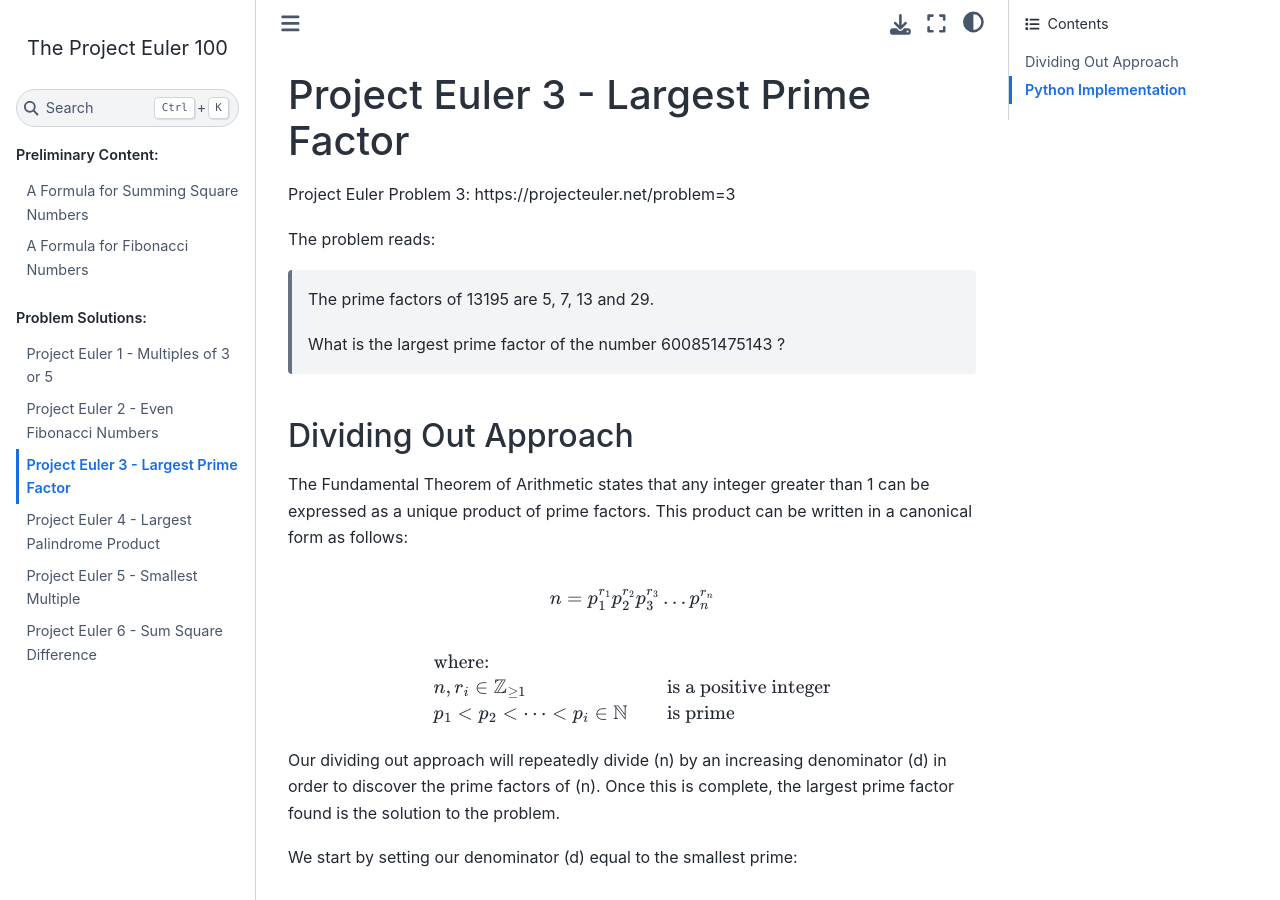
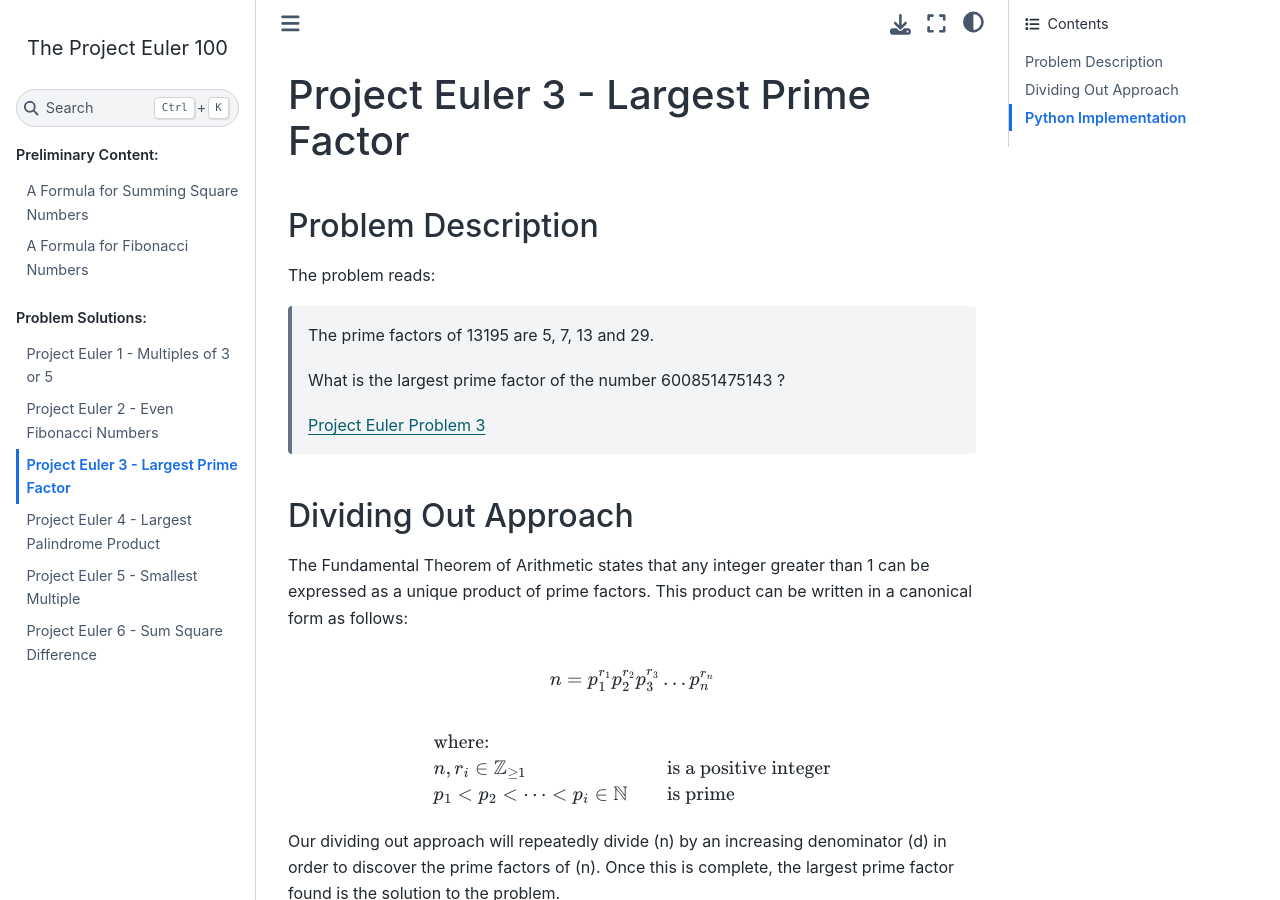
Before and after one commit to alpatine/project-euler-python, a Sphinx documentation site: the page built from doc/source/problems/p003.md, in a window 1280 px wide and 900 px high. Built offline with Sphinx 7.4.7 and the Sphinx Book theme 1.1.4, drawn with Linux system fonts in a browser that asks for light colours.

Commit message:
Move links to PE into problem quote blocks

```diff
--- a/doc/source/problems/p003.md
+++ b/doc/source/problems/p003.md
@@ -1,12 +1,13 @@
 # Project Euler 3 - Largest Prime Factor
 
-Project Euler Problem 3: https://projecteuler.net/problem=3
-
+## Problem Description
 The problem reads:
 
 > The prime factors of 13195 are 5, 7, 13 and 29.
 >
 > What is the largest prime factor of the number 600851475143 ?
+>
+> [Project Euler Problem 3](https://projecteuler.net/problem=3)
 
 ## Dividing Out Approach
 The Fundamental Theorem of Arithmetic states that any integer greater than 1 can
```
Also changed, not shown: doc/source/problems/p001.md (+2 -3 lines), doc/source/problems/p002.md (+2 -2 lines), doc/source/problems/p004.md (+3 -1 lines), doc/source/problems/p005.md (+3 -1 lines), doc/source/problems/p006.md (+3 -1 lines).
